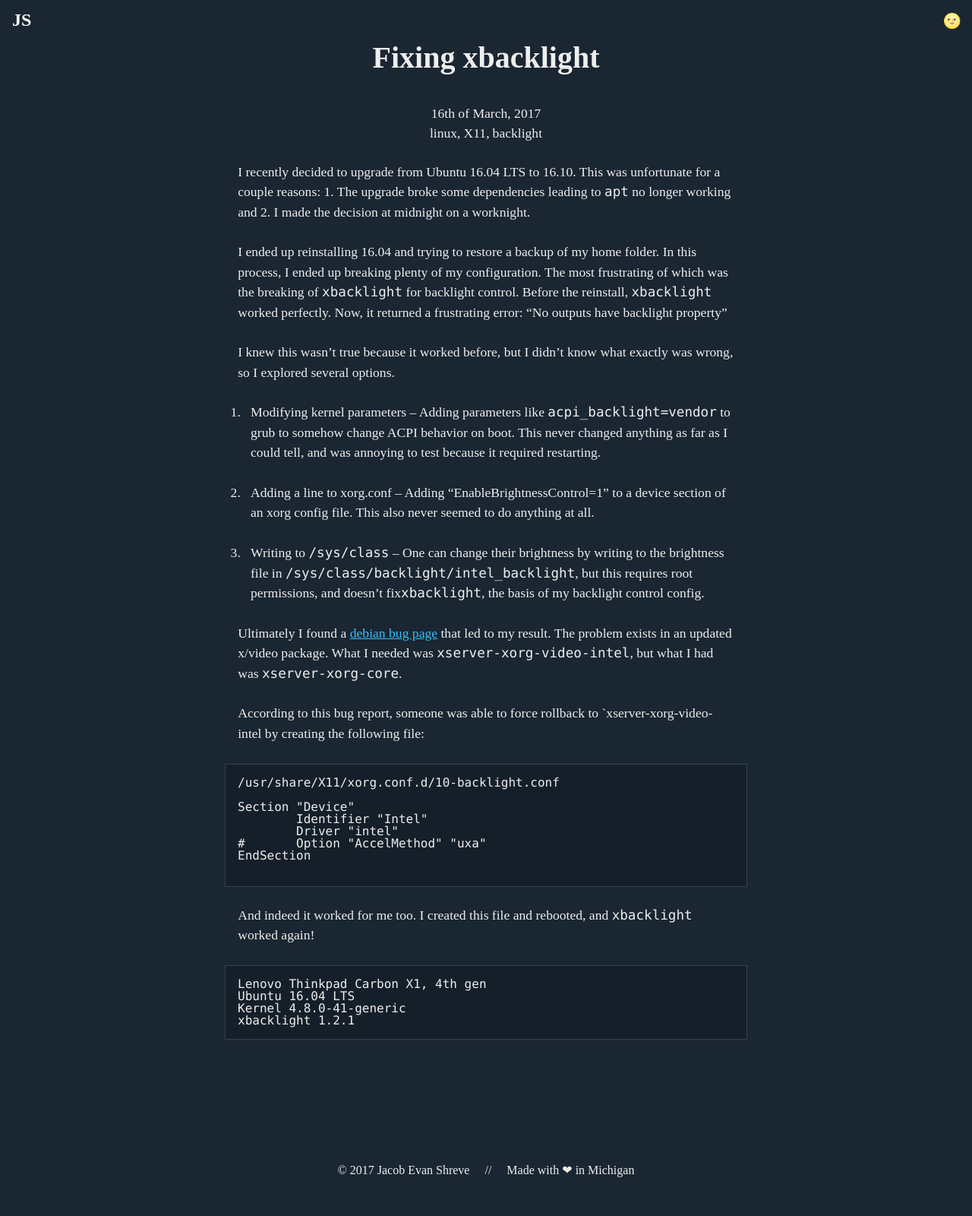
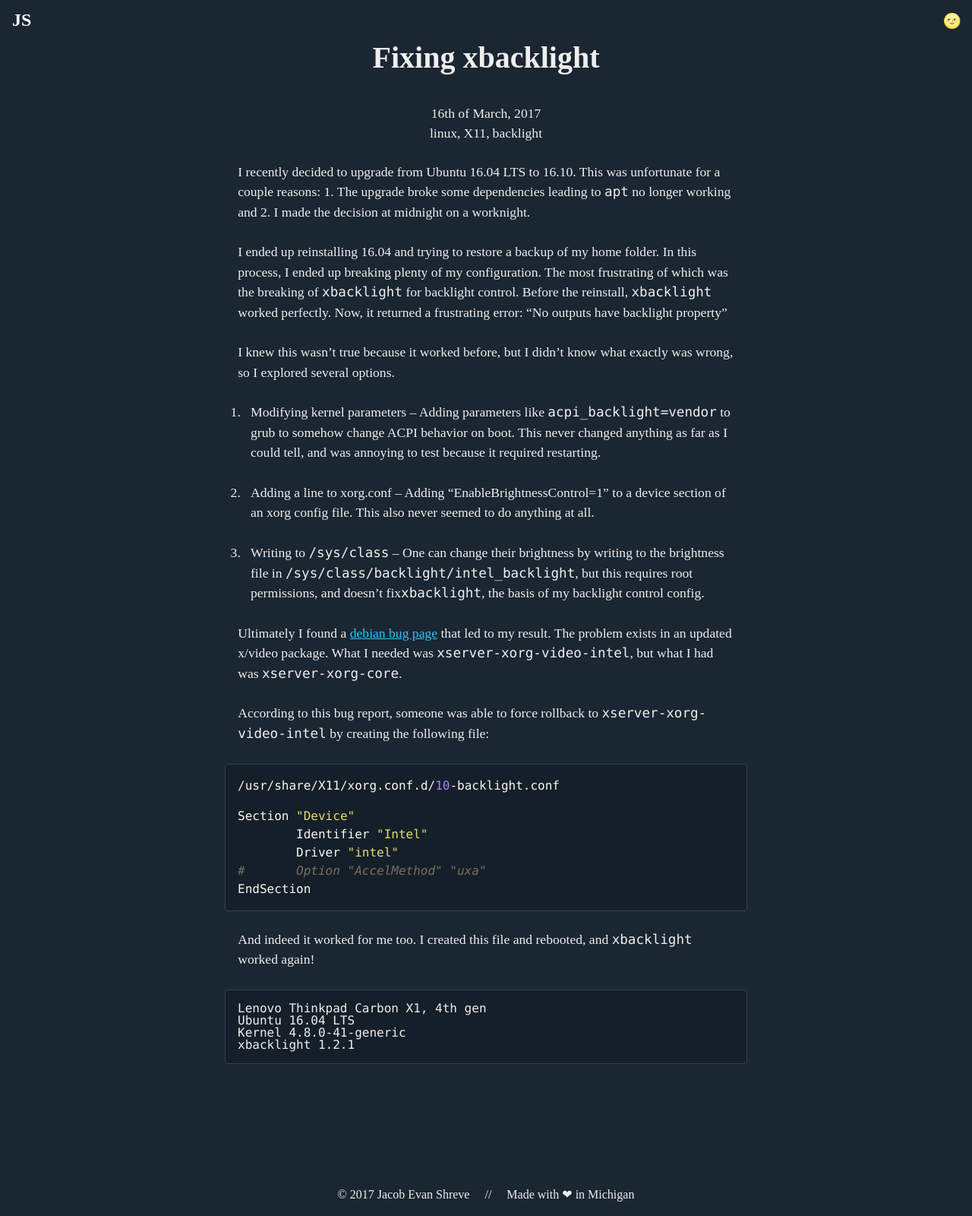
Before and after one commit to shreve/shreve.io, a Jekyll site: the page built from _posts/2017-03-16-fixing-xbacklight.md, in a window 1280 px wide. Shown: the whole page at 76% size. Built offline with Jekyll 4.4.1, drawn with Linux system fonts in a browser that asks for light colours; comment, search, counter and statistics services are not loaded; before the commit the page ends 1568 px from its top, so only the background shows below that.

Commit message:
Update code block style, fix typo in xbacklight article

````diff
--- a/_posts/2017-03-16-fixing-xbacklight.md
+++ b/_posts/2017-03-16-fixing-xbacklight.md
@@ -20,9 +20,9 @@ I knew this wasn't true because it worked before, but I didn't know what exactly
 
 Ultimately I found a [debian bug page](https://bugs.debian.org/cgi-bin/bugreport.cgi?bug=833508) that led to my result. The problem exists in an updated x/video package. What I needed was `xserver-xorg-video-intel`, but what I had was `xserver-xorg-core`.
 
-According to this bug report, someone was able to force rollback to `xserver-xorg-video-intel by creating the following file:
+According to this bug report, someone was able to force rollback to `xserver-xorg-video-intel` by creating the following file:
 
-```
+```config
 /usr/share/X11/xorg.conf.d/10-backlight.conf
 
 Section "Device"
@@ -30,7 +30,6 @@ Section "Device"
 	Driver "intel"
 #	Option "AccelMethod" "uxa"
 EndSection
-
 ```
 
 And indeed it worked for me too. I created this file and rebooted, and `xbacklight` worked again!
--- a/_sass/_themes.sass
+++ b/_sass/_themes.sass
@@ -13,6 +13,7 @@ body
 
   pre
     border-color: #ddd
+    background-color: #f9f9f9
 
   blockquote
     color: #888
--- a/_sass/_typography.sass
+++ b/_sass/_typography.sass
@@ -56,10 +56,6 @@ ol
 code, code *
   font-family: Fira Mono, Monaco, monospace
 
-pre
-  margin-bottom: 1.5em
-  border: 1px solid
-
 blockquote
   p
     quotes: "“" "”" "‘" "’"
--- a/css/main.sass
+++ b/css/main.sass
@@ -127,3 +127,6 @@ pre
   overflow-x: auto
   overflow-y: hidden
   padding: 1em
+  margin-bottom: 1.5em
+  border: 1px solid
+  border-radius: 4px
````
